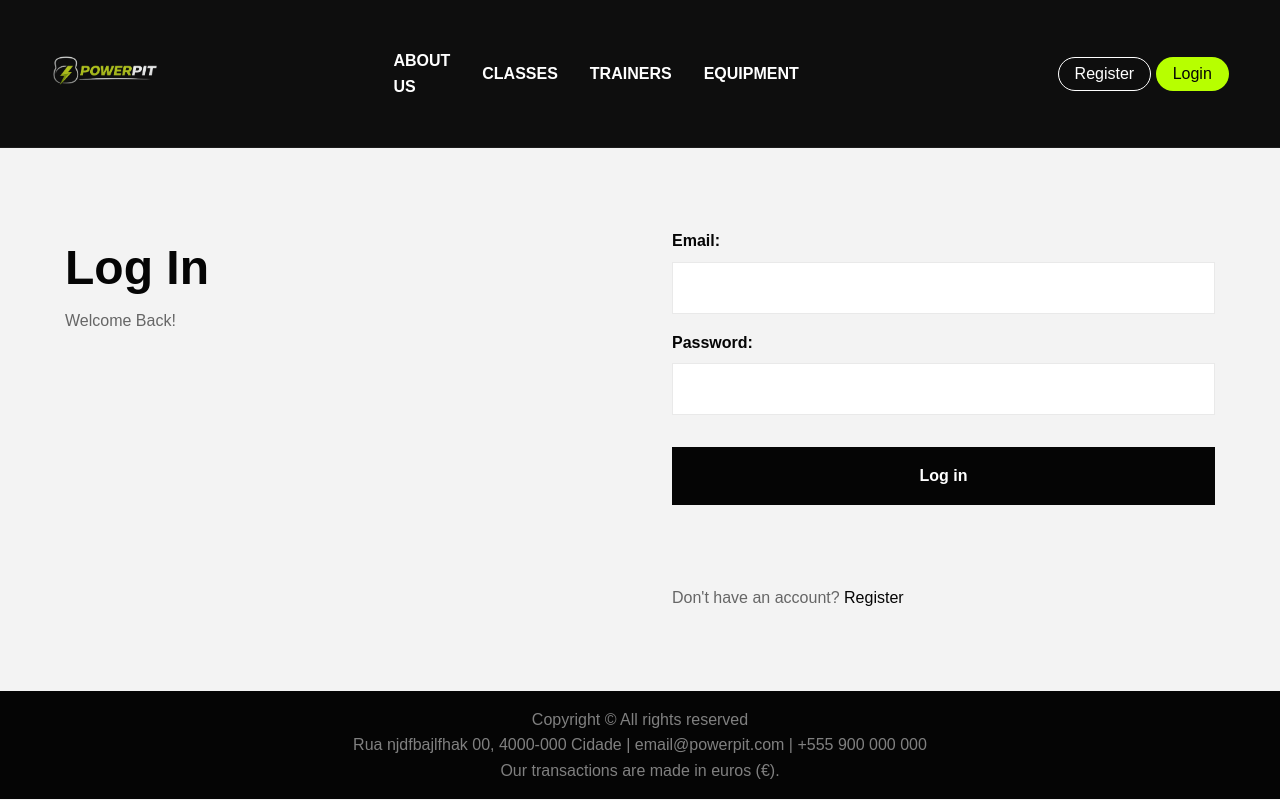
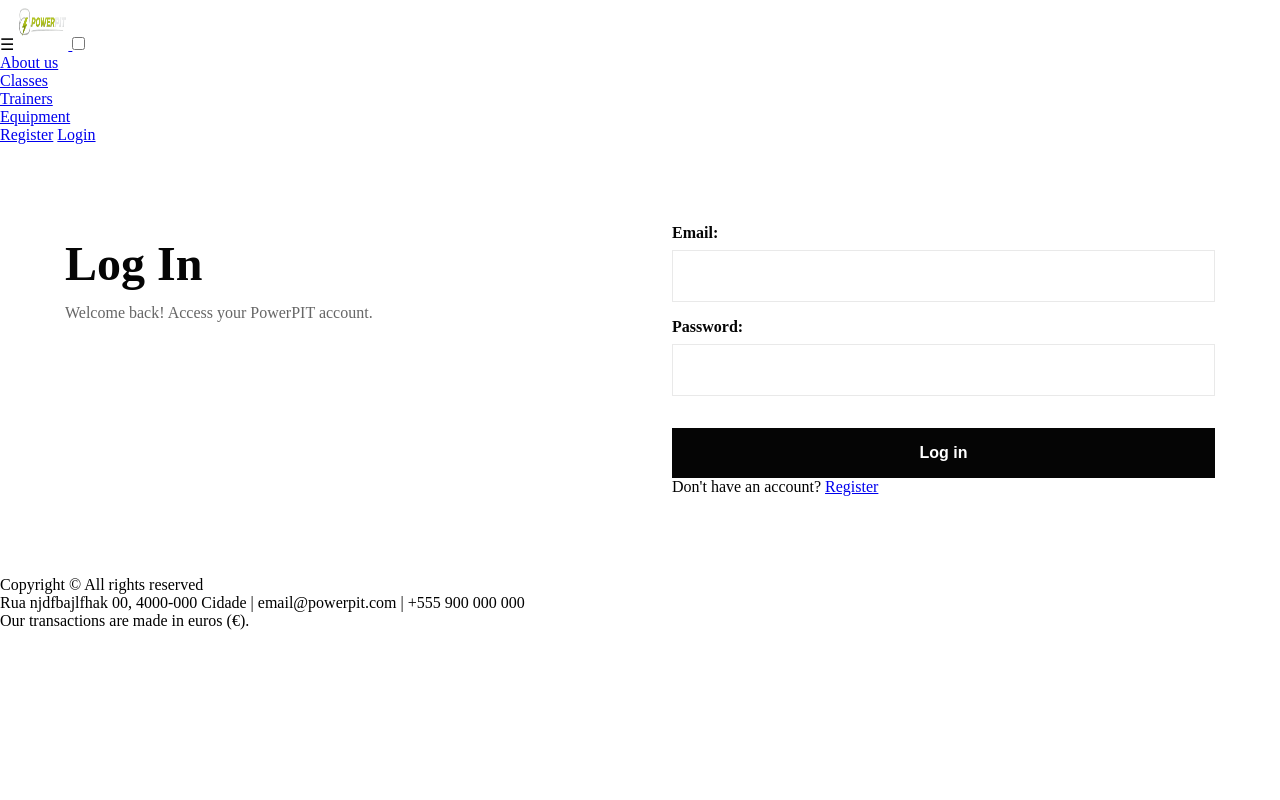
Before and after one commit to FEUP-LTW-2026/ltw-project-ltw12g02, a PHP site: page /html/login.html in a window 1280 px wide. Run offline with PHP 8.4, Linux system fonts and the light colour scheme.

Commit message:
forms.css added

```diff
--- /dev/null
+++ b/html/forms.css
@@ -0,0 +1,109 @@
+
+:root {
+  --lime: #b7ff00;
+  --lime-soft: #d8ff66;
+  --black: #050505;
+  --black-2: #101010;
+  --white: #ffffff;
+  --gray-bg: #f3f3f3;
+  --gray-card: #f8f8f8;
+  --gray-text: #666666;
+  --border: #e9e9e9;
+  --shadow: 0 14px 32px rgb(0,0,0,0.08);
+  --radius: 24px;
+}
+
+
+* {
+  margin: 0;
+  padding: 0;
+  box-sizing: border-box;
+}
+
+/* FORM SECTION */
+.form_page {
+  max-width: 1150px;
+  margin: 5rem auto;
+  display: grid;
+  grid-template-columns: 1fr 1fr;
+  gap: 4rem;
+  align-items: start;
+}
+
+/* LEFT SIDE */
+.form_page > header{
+  color: var(--black);
+  padding-top: 1rem;
+}
+
+.form_page > header h1 {
+  font-size: 3rem;
+  line-height: 1;
+  margin-bottom: 1rem;
+}
+
+.form_page > header p {
+  color: var(--gray-text);
+  font-size: 1rem;
+  max-width: 320px;
+}
+
+/* POWERPIT FORM */
+.powerpit_form {
+  display: flex;
+  flex-direction: column;
+  gap: 1rem;
+
+}
+
+.powerpit_form label {
+  display: flex;
+  flex-direction: column;
+  gap: 0.5rem;
+  color: var(--black);
+  font-weight: bold;
+  font-size: 1rem;
+}
+
+.powerpit_form input {
+  width: 100%;
+  padding: 1rem;
+  border: 1px solid var(--border);
+  background: var(--white);
+  color: var(--black);
+  font-size: 1rem;
+}
+
+.powerpit_form input:focus {
+  outline: none;
+  border-color: var(--lime);
+}
+
+.powerpit_form button {
+  margin-top: 1rem;
+  padding: 1rem;
+  border: none;
+  background: var(--black);
+  color: var(--white);
+  font-size: 1rem;
+  font-weight: bold;
+}
+
+/* LINKS REGISTER and LOGIN */
+.register_link::before {
+  content: "Don't have an account?  ";
+  color: var(--gray-text);
+  pointer-events: none;
+}
+
+.login_link::before {
+  content: "Already have an account?  ";
+  color: var(--gray-text);
+  pointer-events: none;
+}
+
+.register_link, .login_link {
+  grid-column: 2;
+  margin-top: 1rem;
+  color: var(--black);
+}
--- a/html/index.html
+++ b/html/index.html
@@ -4,6 +4,7 @@
     <meta charset="UTF-8">
     <meta name="viewport" content="width=device-width, initial-scale=1.0">
     <link rel="stylesheet" href="style.css">
+    <link rel="stylesheet" href="widgets.css">
     <title>Gym</title>
 </head>
 <body>
@@ -27,7 +28,7 @@
         </div>
     </header>
     <main>
-        <section class="hero">
+        <section class="image-bg">
             <div id="main-header">
                 <h6 class="highlight-text">Power. Discipline. Results.</h6>
                 <h1>Train with <span class="highlight-text">real energy</span></h1>
--- a/html/login.html
+++ b/html/login.html
@@ -1,11 +1,11 @@
 <!DOCTYPE html>
+<html lang="en">
+<head>
+    <meta charset="UTF-8">
+    <meta name="viewport" content="width=device-width, initial-scale=1.0">
+    <title>PowerPIT - Log In</title>
 
-<html>
-    <head>
-        <title>PowerPIT - LogIn</title>
-
-        <link rel="stylesheet" href="style.css">
-
+    <link rel="stylesheet" href="forms.css">
 </head>
 
 <body>
@@ -13,8 +13,13 @@
         <label for="menu-check" id="menu-icon">
             &#9776;
         </label>
-        <a href="index.html"><img src="PowerPIT.png" alt="logo" width="50" height="50"></a>
+
+        <a href="index.html">
+            <img src="PowerPIT.png" alt="PowerPIT logo" width="50" height="50">
+        </a>
+
         <input type="checkbox" id="menu-check">
+
         <nav id="pages">
             <ul>
                 <li><a href="index.html">About us</a></li>
@@ -23,6 +28,7 @@
                 <li><a href="index.html">Equipment</a></li>
             </ul>
         </nav>
+
         <div id="signup">
             <a href="register.html" class="btn small">Register</a>
             <a href="login.html" class="btn small light">Login</a>
@@ -30,13 +36,13 @@
     </header>
 
     <main>
-
         <section class="form_page">
-                <header>
+            <header class="form_intro">
                 <h1>Log In</h1>
-                    <p>Welcome Back!</p>
+                <p>Welcome back! Access your PowerPIT account.</p>
             </header>
 
+            <div class="form_box">
                 <form class="powerpit_form" action="login.php" method="post">
                     <label>
                         Email:
@@ -51,9 +57,14 @@
                     <button type="submit">Log in</button>
                 </form>
 
-                <a class="register_link" href="register.html">Register</a>
+                <p class="form_switch">
+                    Don't have an account?
+                    <a class="form_link" href="register.html">Register</a>
+                </p>
+            </div>
         </section>
     </main>
+
     <footer class="main-footer">
         <p>Copyright &copy; All rights reserved</p>
         <p>Rua njdfbajlfhak 00, 4000-000 Cidade | email@powerpit.com | +555 900 000 000</p>
--- a/html/schedule.html
+++ b/html/schedule.html
@@ -31,7 +31,7 @@
     </header>
 
     <main>
-        <section class="hero">
+        <section class="image-bg">
             <div id="class-header">
                 <h1>Body Pump</h1>
                 <img src="https://picsum.photos/600/300" alt="illustrative" width="600" height="300">
```
Also changed, not shown: html/register.html (+23 -10 lines), html/widgets.css (+18 -0 lines). Lines whose indentation alone changed are shown as unchanged.
